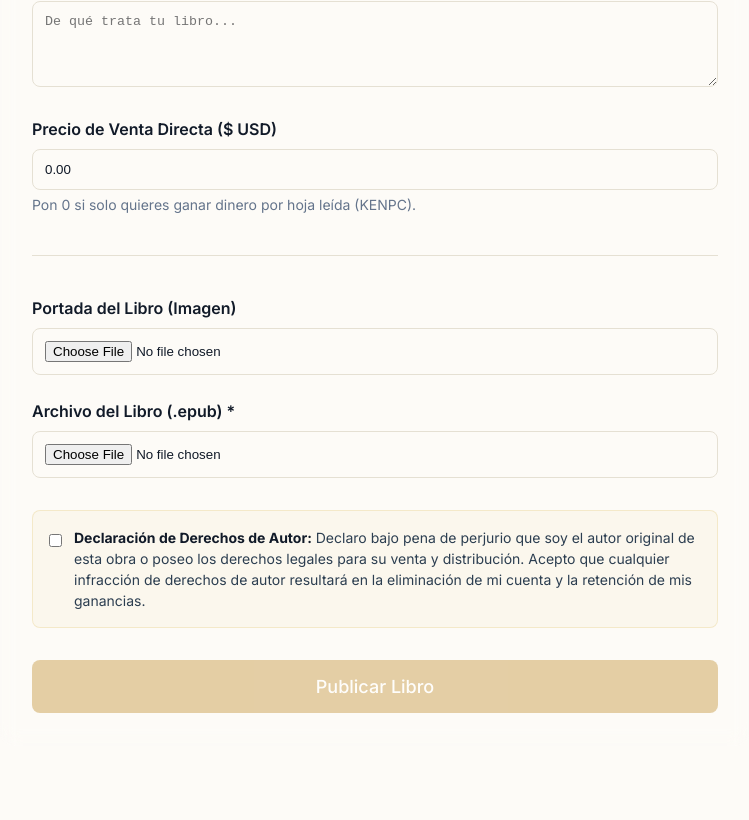
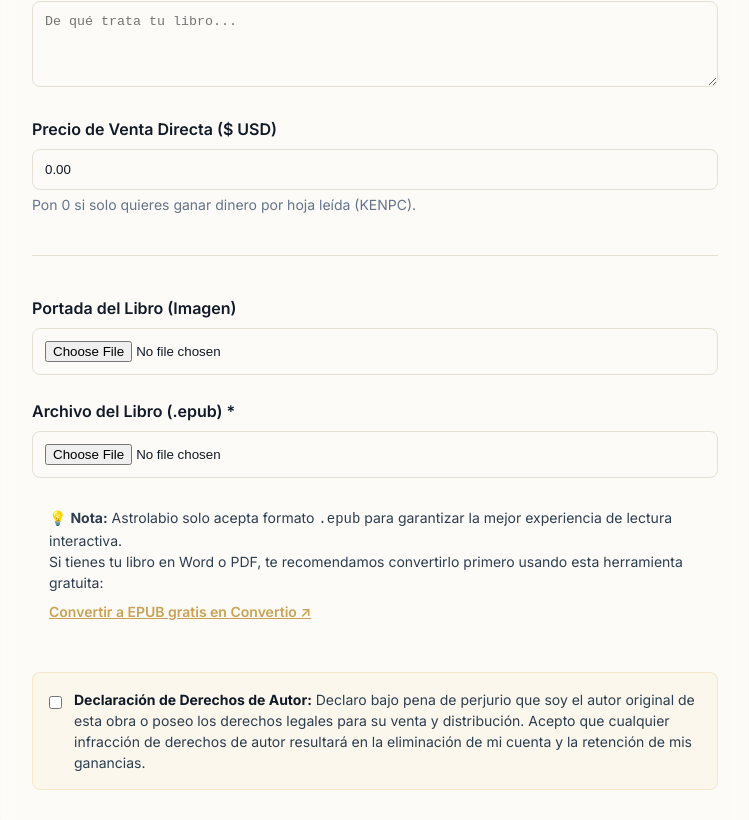
Before and after one commit to somosvetayvigor-boop/astrolabio-pwa, a Next.js app: page /dashboard/upload in a window 1280 px wide. Shown: the part 390-1210 px from the top of the page, without its empty margins (265-1014 px from the left). Built offline with nearby package versions, Linux system fonts and the light colour scheme; no server answers.

Commit message:
Add EPUB conversion helper link to book forms

```diff
--- a/src/app/dashboard/upload/page.tsx
+++ b/src/app/dashboard/upload/page.tsx
@@ -87,6 +87,20 @@ export default function UploadBookPage() {
               required
               style={{ width: '100%', padding: '0.75rem', borderRadius: 'var(--radius-md)', border: '1px solid var(--border-color)', backgroundColor: 'var(--bg-primary)' }}
             />
+            <div style={{ marginTop: '0.75rem', padding: '1rem', backgroundColor: 'rgba(255, 255, 255, 0.03)', borderRadius: 'var(--radius-md)', border: '1px dashed rgba(255,255,255,0.2)' }}>
+              <p style={{ fontSize: '0.875rem', color: 'var(--text-secondary)', margin: 0, lineHeight: 1.5 }}>
+                💡 <strong>Nota:</strong> Astrolabio solo acepta formato <code>.epub</code> para garantizar la mejor experiencia de lectura interactiva. <br/>
+                Si tienes tu libro en Word o PDF, te recomendamos convertirlo primero usando esta herramienta gratuita:
+              </p>
+              <a
+                href="https://convertio.co/es/document-epub/"
+                target="_blank"
+                rel="noopener noreferrer"
+                style={{ display: 'inline-block', marginTop: '0.5rem', color: 'var(--brand-primary)', fontSize: '0.875rem', textDecoration: 'underline', fontWeight: 600 }}
+              >
+                Convertir a EPUB gratis en Convertio ↗
+              </a>
+            </div>
           </div>
 
           <div style={{ backgroundColor: 'rgba(212, 175, 55, 0.05)', padding: '1rem', borderRadius: 'var(--radius-md)', border: '1px solid rgba(212, 175, 55, 0.2)', marginTop: '0.5rem' }}>
```
Also changed, not shown: src/app/dashboard/edit/[id]/EditBookForm.tsx (+14 -0 lines).
